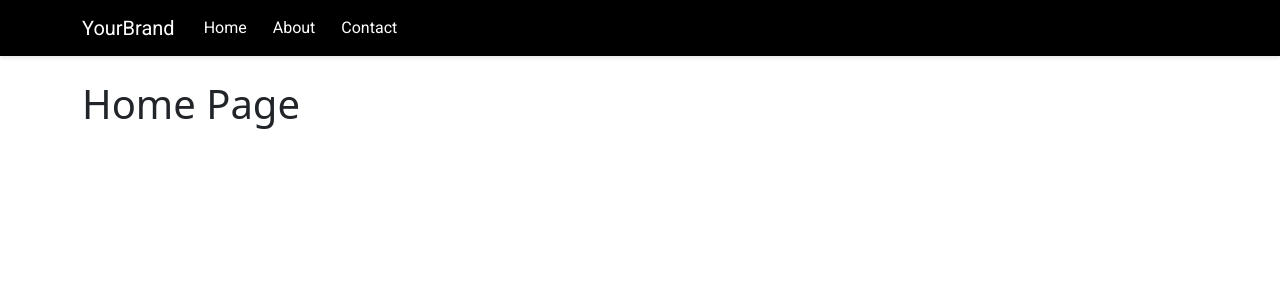
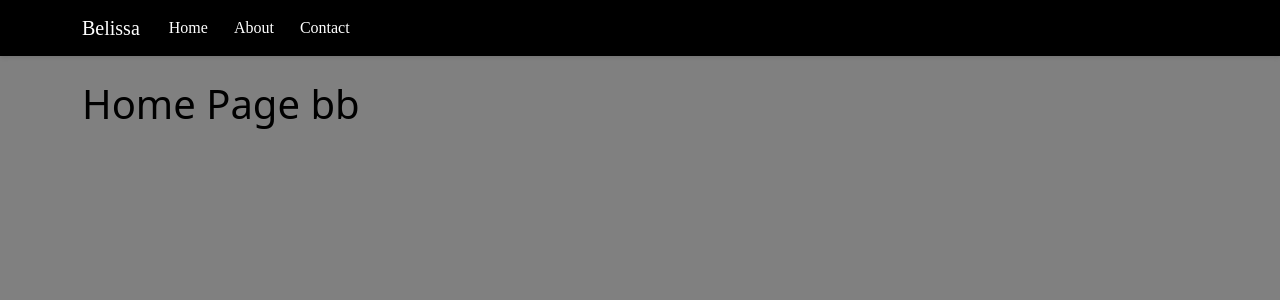
Before and after one commit to belissa28/personal-website, a React (Create React App) app: page / in a window 1280 px wide. Shown: the top 300 px of the page. Built offline with nearby package versions, Linux system fonts and the light colour scheme.

Commit message:
Added background color.

```diff
--- a/src/App.js
+++ b/src/App.js
@@ -7,20 +7,26 @@ import NavBar from './NavBar';
 import routes from './routes';
 import 'bootstrap/dist/css/bootstrap.min.css';
 
+
 function App() {
 
 
   return (
     <Router>
+
+      <div style={{ backgroundColor: 'grey', color: 'black', minHeight: '100vh' }}>
         <NavBar />
-      <div className="container mt-4">
+
+        <div style={{ color: 'black' }} className="container mt-4">
           <Routes>
             {routes.map((route, index) => (
               <Route key={index} path={route.path} element={route.component} />
             ))}
           </Routes>
         </div>
-    </Router>
+      </div>
+
+    </Router >
 
   );
 
--- a/src/NavBar.js
+++ b/src/NavBar.js
@@ -7,17 +7,17 @@ const NavBar = () => {
     return (
         <Navbar bg="black" expand="lg" className={styles.navbar}>
             <Container className={styles.navbarContainer}>
-                <Navbar.Brand as={NavLink} to="/" style={{ color: 'white' }}>YourBrand</Navbar.Brand>
+                <Navbar.Brand as={NavLink} to="/" style={{ color: 'white' }} >Belissa</Navbar.Brand>
                 <Navbar.Toggle aria-controls="basic-navbar-nav" />
                 <Navbar.Collapse id="basic-navbar-nav">
-                    <Nav className="me-auto">
-                        <Nav.Link as={NavLink} to="/" className={styles.navLink} style={{ color: 'white' }}>
+                    <Nav className="me-auto" >
+                        <Nav.Link as={NavLink} to="/" className={styles.navLink} style={{ color: 'white' }} >
                             Home
             </Nav.Link>
-                        <Nav.Link as={NavLink} to="/about" className={styles.navLink} style={{ color: 'white' }}>
+                        <Nav.Link as={NavLink} to="/about" className={styles.navLink} style={{ color: 'white' }} >
                             About
             </Nav.Link>
-                        <Nav.Link as={NavLink} to="/contact" className={styles.navLink} style={{ color: 'white' }}>
+                        <Nav.Link as={NavLink} to="/contact" className={styles.navLink} style={{ color: 'white' }} >
                             Contact
             </Nav.Link>
                     </Nav>
--- a/src/NavBar.module.css
+++ b/src/NavBar.module.css
@@ -2,8 +2,8 @@
 @import url('https://fonts.googleapis.com/css2?family=Roboto:wght@400;500&display=swap');
 
 .navbar {
-  font-family: 'Roboto', sans-serif;
-
+  font-family:'Hanalei Fill', cursive;
+  text-align: center;
   background-color: #1877F2;
   box-shadow: 0 2px 4px rgba(0, 0, 0, 0.1);
 }
@@ -23,3 +23,10 @@
 .navLink:hover {
   background-color: #fff;
 }
+
+.background{
+    background-color: black;
+}
+/* .me-auto{
+    text-align: center;
+} */
--- a/src/pages/About.js
+++ b/src/pages/About.js
@@ -1,5 +1,6 @@
 // About.js
 import React from 'react';
+
 
 const About = () => <h1>About Page</h1>;
 
--- a/src/pages/Home.js
+++ b/src/pages/Home.js
@@ -1,5 +1,17 @@
 import React from 'react';
 
-const Home = () => <h1>Home Page</h1>;
+
+function Home() {
+    return (
+        <div>
+            <h1>Home Page bb</h1>
+        </div>
+
+
+    );
+};
+
+// const Home = () => <h1>Home Page</h1>;
+
 
 export default Home;
```
Lines whose indentation alone changed are shown as unchanged.
